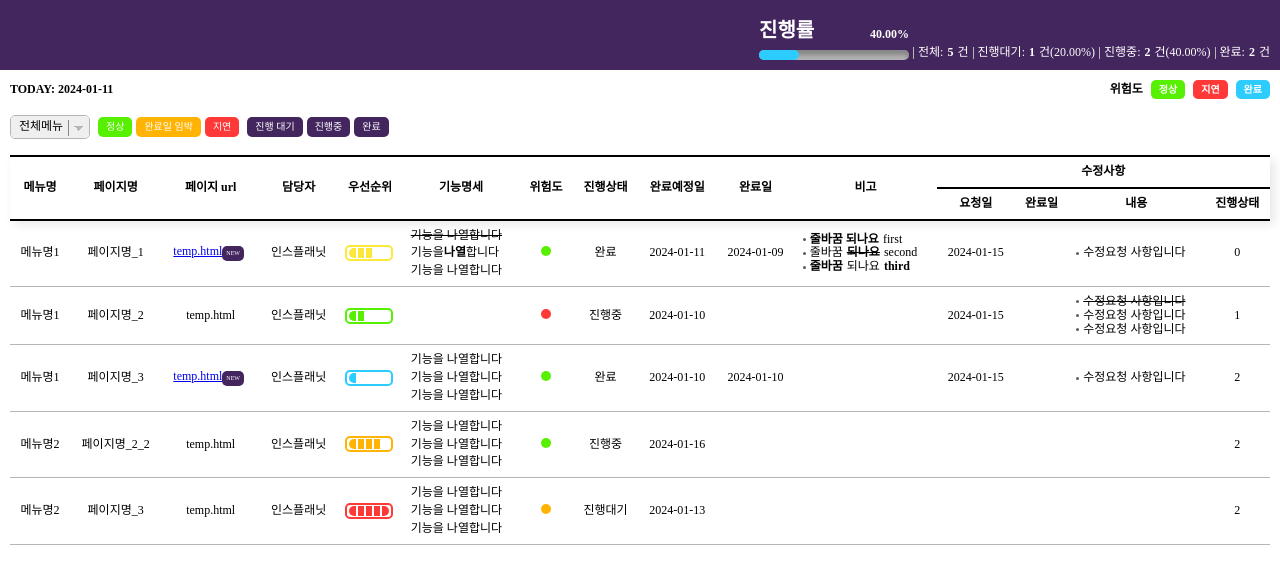
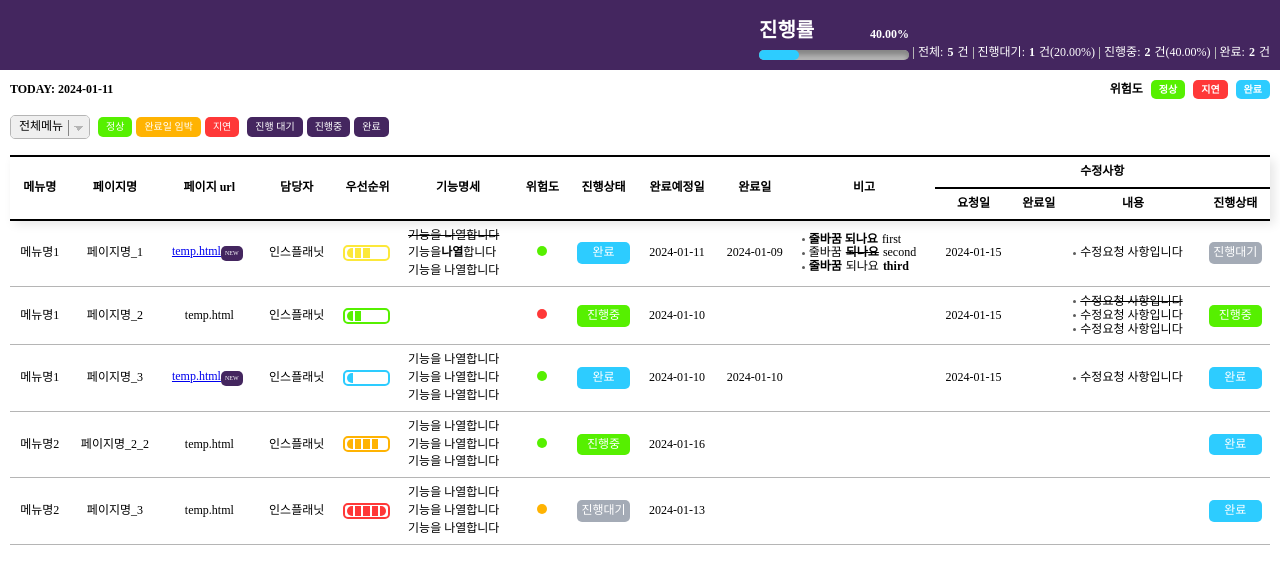
Before and after one commit to doakuma/dummyPlug, a plain HTML site: page index.html in a window 1280 px wide. Shown: the part 71-642 px from the top of the page. Drawn offline with nearby package versions, Linux system fonts and the light colour scheme.

Commit message:
[DP] 진행상태 공통 처리

```diff
--- a/resources/js/dashboard/dashboard.js
+++ b/resources/js/dashboard/dashboard.js
@@ -8,7 +8,7 @@
 var IS_TEMPLATE = true; // template 사용을 위한 변수 실제 적용 시에는 false로 설정
 var TODAY = IS_TEMPLATE ? new Date("2024-01-11") : new Date();
 var NEW_MEASURE = 2; // 신규 파일 생성일 기준 일자
-var COLUMNS = [];
+var COLUMNS = []; // 테이블 컬럽 전역 설정
 
 // draw title
 function drawTitle(title) {
--- a/resources/js/dashboard/module.function.js
+++ b/resources/js/dashboard/module.function.js
@@ -5,8 +5,8 @@
  * 3. 모든 필터링 조건을 적용하여 최종 데이터를 구하는 함수를 작성합니다.
  * 4. 이벤트 핸들러에서 해당 필터 상태를 업데이트하고, 최종 필터링 된 데이터로 화면을 업데이트합니다.
  *
- * TODO: 일정 상태 / 진행 상태 구분하여 적용 필요
- * TODO: 테이블 NODATA 구현
+ * TODO: [X]일정 상태 / 진행 상태 구분하여 적용 필요
+ * TODO: [ ]테이블 NODATA 구현
  */
 
 // 필터링 상태 저장
@@ -230,35 +230,32 @@ function createCell(data, type) {
   var _text = document.createDocumentFragment();
   var isNew = createNewIcon(data);
   switch (type) {
-    case "fileName":
+    case "fileName": // 파일명
       _td.appendChild(createLink(data)).appendChild(isNew);
       return _td;
-    case "author":
+    case "author": // 담당자
       _td.textContent = data.author !== "" ? data.author : "인스플래닛";
       return _td;
-    case "isComplete":
-      _td.textContent =
-        data.isComplete === 0
-          ? "진행대기"
-          : data.isComplete === 1
-          ? "진행중"
-          : "완료";
-      return _td;
-    case "riskStatus":
+    case "riskStatus": // 위험도
       var _status = document.createElement("span");
       _status.setAttribute("class", `status ${data.riskStatus}`);
       _td.appendChild(_status);
       return _td;
-    case "requestContent":
-    case "comments":
+    case "requestContent": // 수정 요청 사항
+    case "comments": // 비고
       var _comment = createComment(data, type);
       _td.appendChild(_comment);
       return _td;
-    case "priority":
+    case "requestStatus": // 수정 진행 상태
+    case "isComplete": // 작업 진행 상태
+      var _comment = createProgress(data, type);
+      _td.appendChild(_comment);
+      return _td;
+    case "priority": // 우선순위
       var _priority = creatPriority(data);
       _td.appendChild(_priority);
       return _td;
-    case "functionSpec":
+    case "functionSpec": // 기능 명세
       var _specs = createSpecs(data);
       _td.appendChild(_specs);
       return _td;
@@ -365,6 +362,18 @@ function createNewIcon(data, where) {
   return isNew <= NEW_MEASURE ? newIcon : empty;
 }
 
+// progress status parser
+function createProgress(data, key) {
+  console.debug("data, key", data, key);
+  var _data = data[key];
+  var wrapper = document.createElement("span");
+  var status = _data === 2 ? "done" : _data === 1 ? "ongoing" : "pending";
+  var progressText = _data === 2 ? "완료" : _data === 1 ? "진행중" : "진행대기";
+  wrapper.setAttribute("class", `progress status-${status}`);
+  wrapper.textContent = progressText;
+  return wrapper;
+}
+
 /**
  * features
  * isCloseDueDate : 완료 예정일 임박 계산
--- a/resources/styles/dashboard.css
+++ b/resources/styles/dashboard.css
@@ -328,7 +328,7 @@
 }
 
 /* 수정사항 */
-.modify-status {
+.progress {
   display: flex;
   align-items: center;
   justify-content: center;
@@ -336,12 +336,12 @@
   border-radius: var(--bdrxs);
   color: var(--white);
 }
-.modify-status.status-pending {
+.progress.status-pending {
   background: var(--disabled);
 }
-.modify-status.status-ongoing {
+.progress.status-ongoing {
   background: var(--normal);
 }
-.modify-status.status-done {
+.progress.status-done {
   background: var(--enabled);
 }
```
